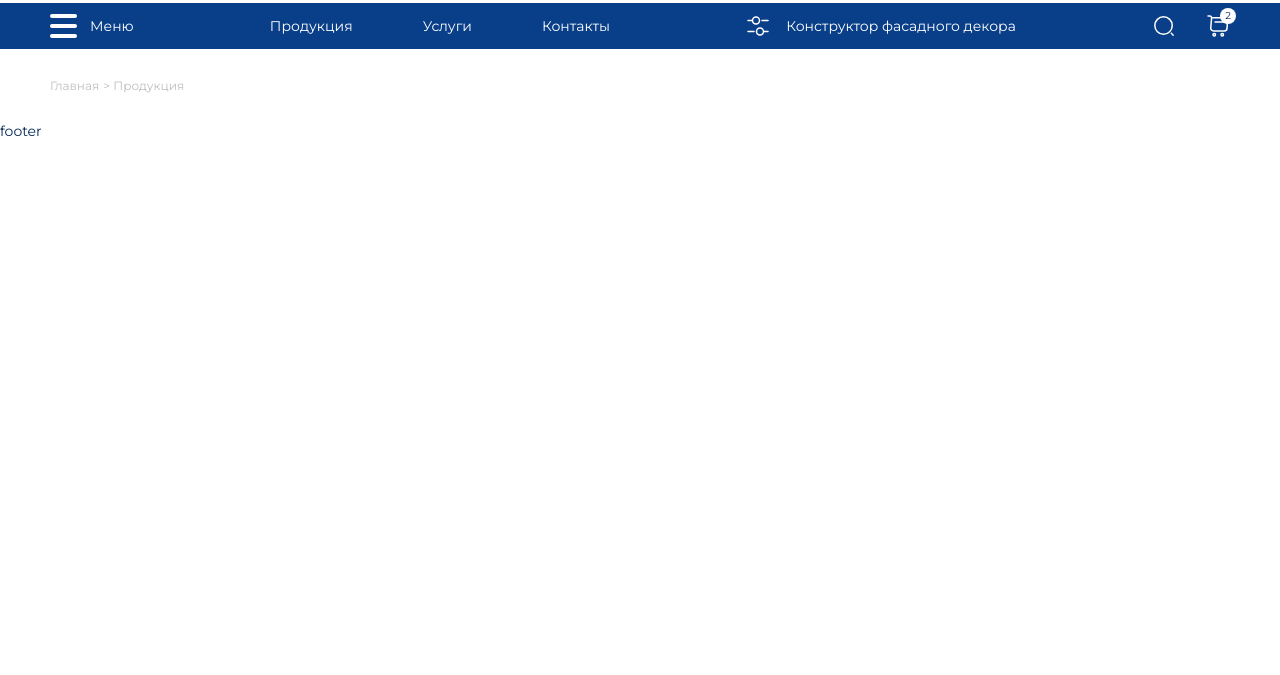
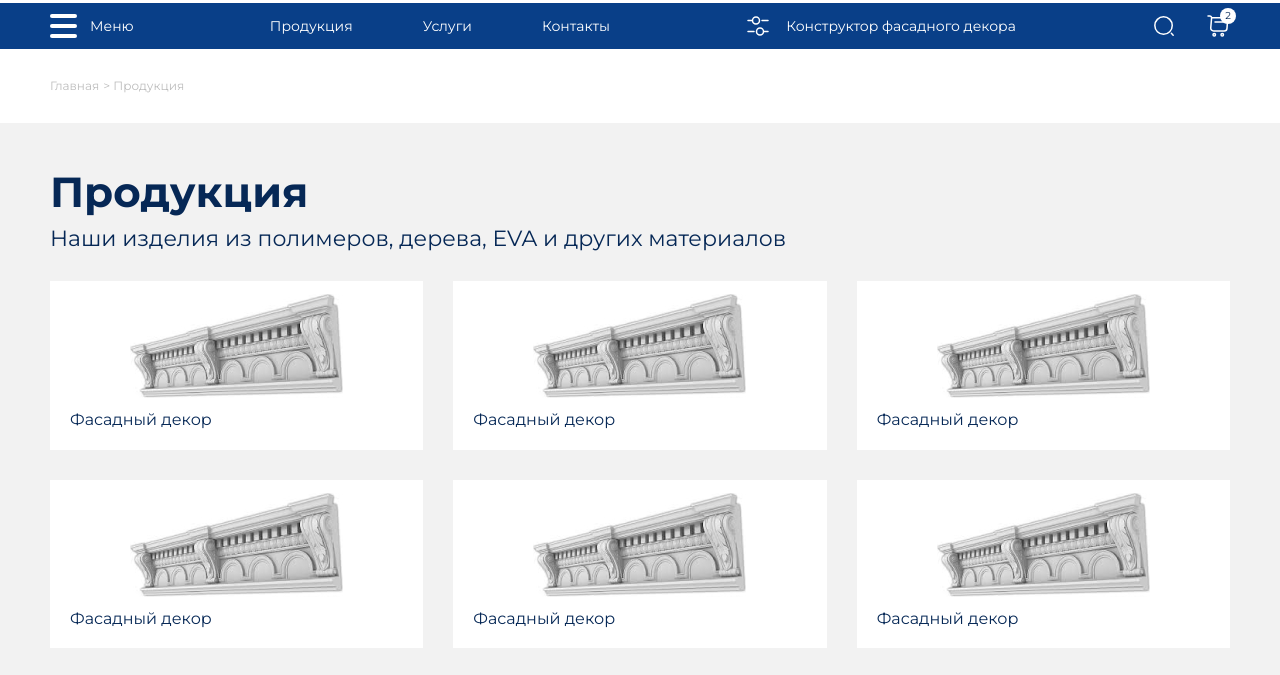
Before and after one commit to dev-evora/ptk, a website: page src/pages/products.html in a window 1280 px wide. Shown: the part 107-782 px from the top of the page. Drawn offline with nearby package versions, Linux system fonts and the light colour scheme; files that its build step writes are made by us from their sources; files whose address does not match are found by name.

Commit message:
products

```diff
--- a/src/pages/products.html
+++ b/src/pages/products.html
@@ -3,6 +3,22 @@
 
 {% block content %}
 
-  {% include 'common/breadcrumbs.html' %}
+{% include 'common/breadcrumbs.html' %}
+
+<section class="product">
+  <div class="container">
+    <h2 class="title-lg">Продукция</h2>
+    <h3 class="title-md">Наши изделия из полимеров, дерева, EVA и других материалов</h3>
+    <div class="product-row">
+      {% include 'common/product-item.html' %}
+      {% include 'common/product-item.html' %}
+      {% include 'common/product-item.html' %}
+      {% include 'common/product-item.html' %}
+      {% include 'common/product-item.html' %}
+      {% include 'common/product-item.html' %}
+      {% include 'common/product-item.html' %}
+    </div>
+  </div>
+</section>
 
 {% endblock %}
--- a/src/sass/base/_settings.sass
+++ b/src/sass/base/_settings.sass
@@ -132,6 +132,12 @@ body
 .title-lg
   font-size: 42px
   font-weight: 700
+  & + .title-md
+    margin-top: 10px
+
+.title-md
+  font-size: 22px
+  font-weight: 400
 
 .control
   @include flexbox
--- a/src/sass/common/_product.sass
+++ b/src/sass/common/_product.sass
@@ -1,4 +1,6 @@
 .product
+  padding: 45px 0 90px
+  background: #f2f2f2
   &-home
     padding: 45px 0 90px
     background: #f2f2f2
@@ -40,3 +42,9 @@
         bottom: 0
     &:hover .product-item__img img
       transform: scale(1.1)
+  &-row
+    @include flexbox
+    margin: 0 -15px
+    .product-item
+      width: calc(100% / 3 - 30px)
+      margin: 30px 15px 0
```
